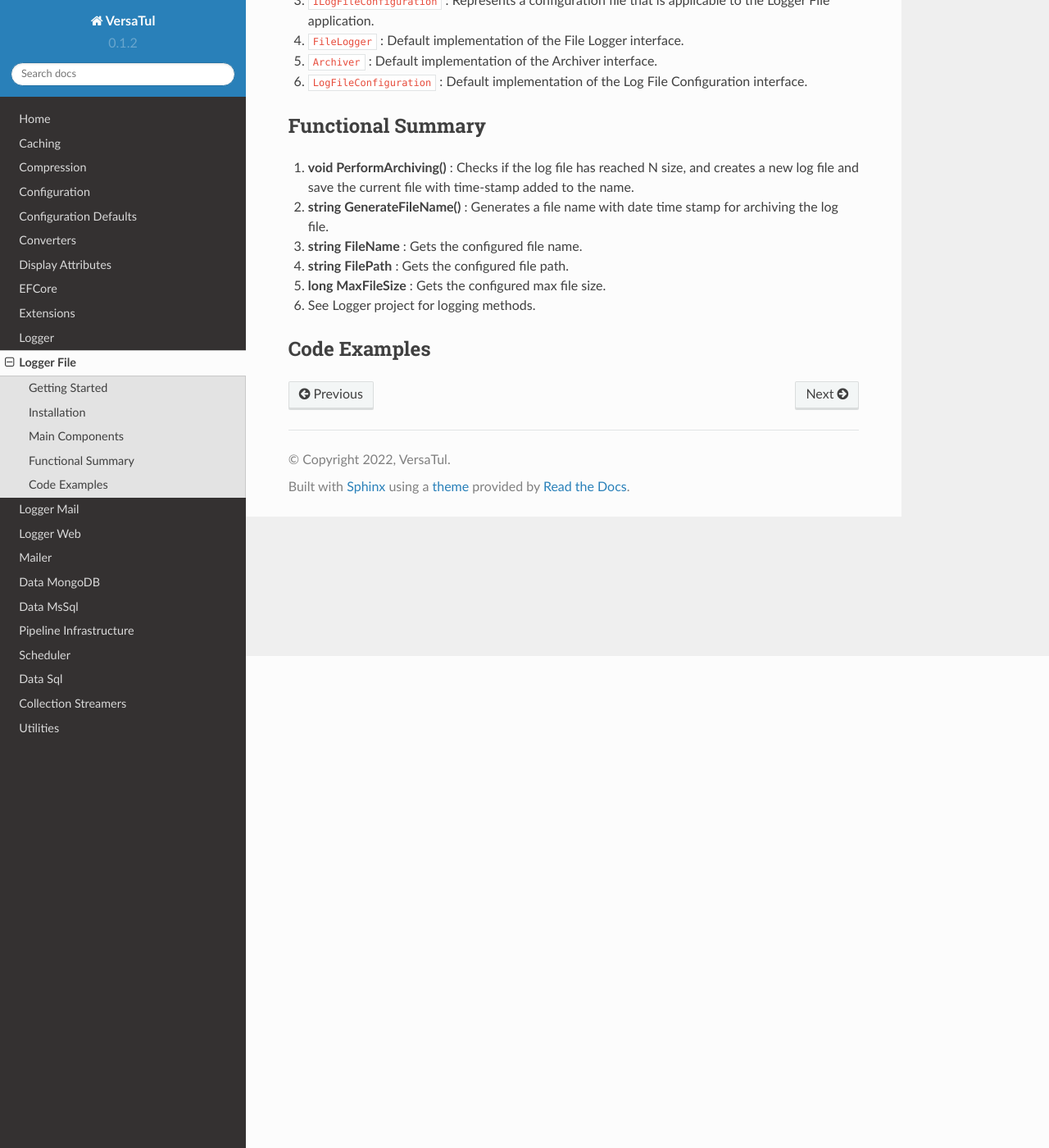
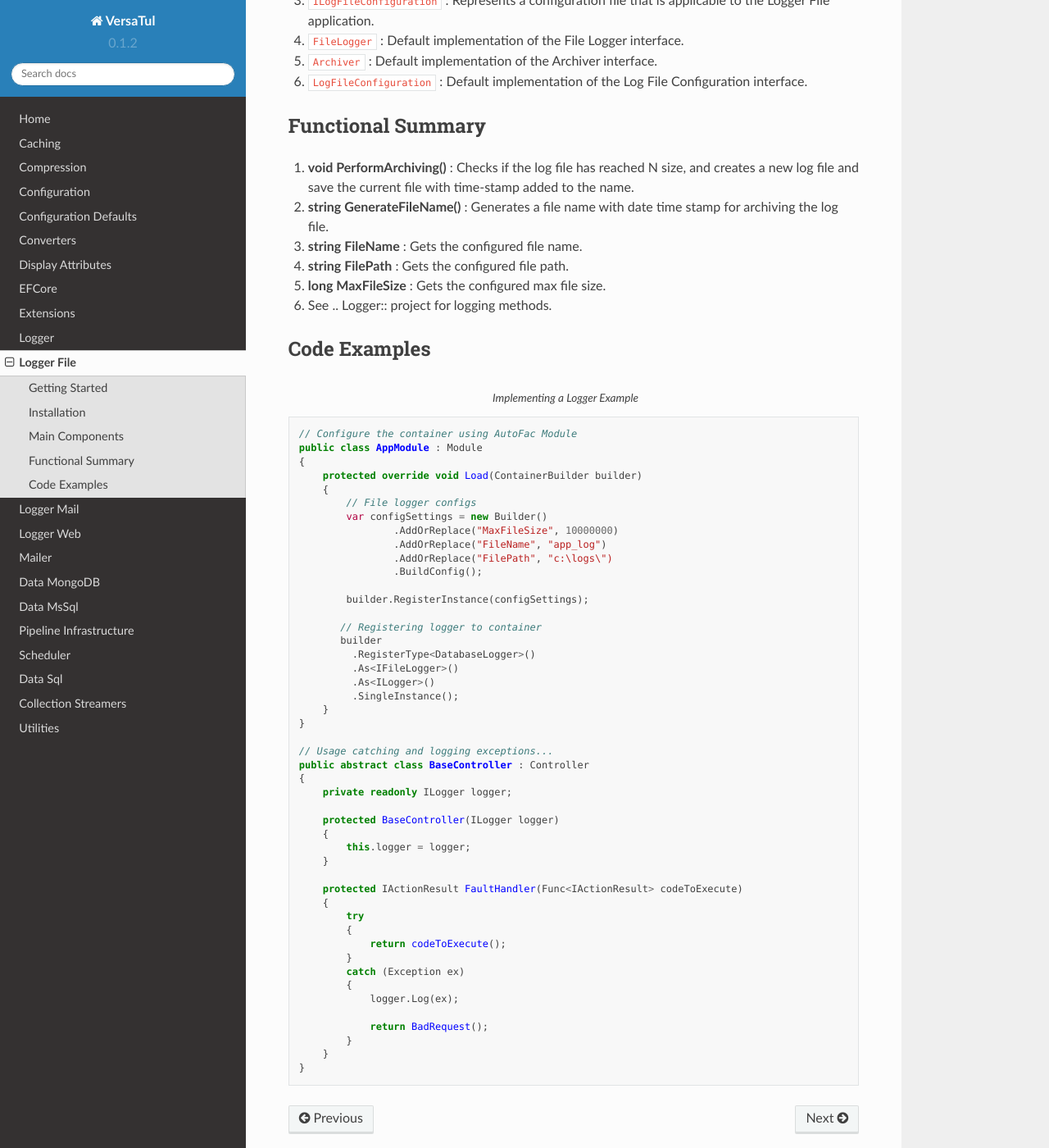
Before and after one commit to BjornWilliams/DocsVersaTul, a Sphinx documentation site: the page built from docs/source/logger-file.rst, in a window 1280 px wide and 1400 px high, scrolled down 600 px. Shown: the whole window at 82% size. Built offline with Sphinx 7.4.7 and the Read the Docs theme 2.0.0, drawn with Linux system fonts in a browser that asks for light colours.

Commit message:
Update logger-file.rst
added code and adding link

```diff
--- a/docs/source/logger-file.rst
+++ b/docs/source/logger-file.rst
@@ -31,8 +31,58 @@ Functional Summary
 3. **string FileName** : Gets the configured file name.
 4. **string FilePath** : Gets the configured file path.
 5. **long MaxFileSize** : Gets the configured max file size.
-6. See Logger project for logging methods.
+6. See .. Logger:: project for logging methods.
 
 
 Code Examples
 -------------
+.. code-block:: c#
+    :caption: Implementing a Logger Example
+
+    // Configure the container using AutoFac Module
+    public class AppModule : Module
+    {
+        protected override void Load(ContainerBuilder builder)
+        {
+            // File logger configs
+            var configSettings = new Builder()
+                    .AddOrReplace("MaxFileSize", 10000000)
+                    .AddOrReplace("FileName", "app_log")
+                    .AddOrReplace("FilePath", "c:\logs\")
+                    .BuildConfig();
+
+            builder.RegisterInstance(configSettings);
+
+           // Registering logger to container
+           builder
+             .RegisterType<DatabaseLogger>()
+             .As<IFileLogger>()
+             .As<ILogger>()
+             .SingleInstance();
+        }
+    }
+
+    // Usage catching and logging exceptions...
+    public abstract class BaseController : Controller
+    {
+        private readonly ILogger logger;
+
+        protected BaseController(ILogger logger)
+        {
+            this.logger = logger;
+        }
+
+        protected IActionResult FaultHandler(Func<IActionResult> codeToExecute)
+        {
+            try
+            {
+                return codeToExecute();
+            }
+            catch (Exception ex)
+            {
+                logger.Log(ex);
+
+                return BadRequest();
+            }
+        }
+    }
```
